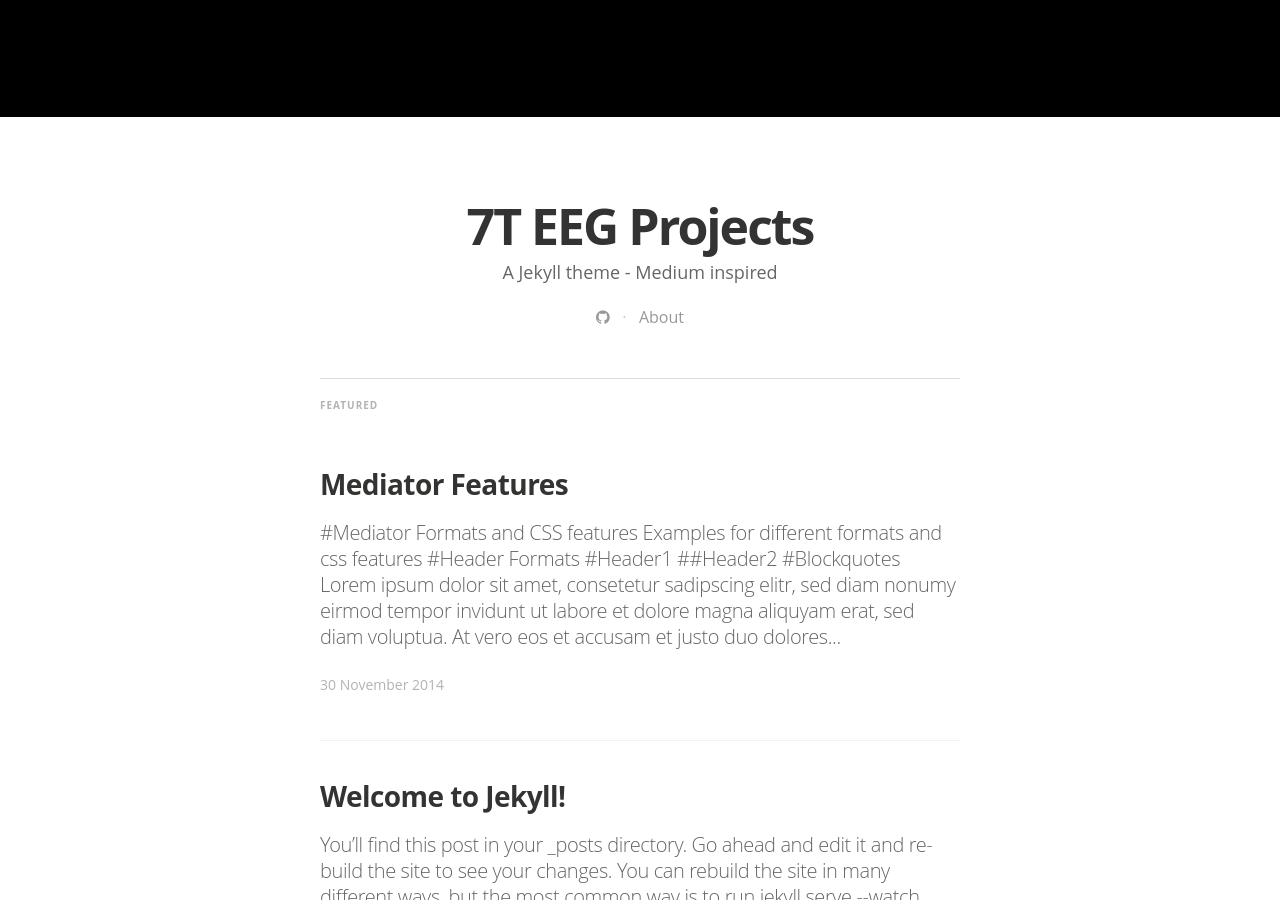
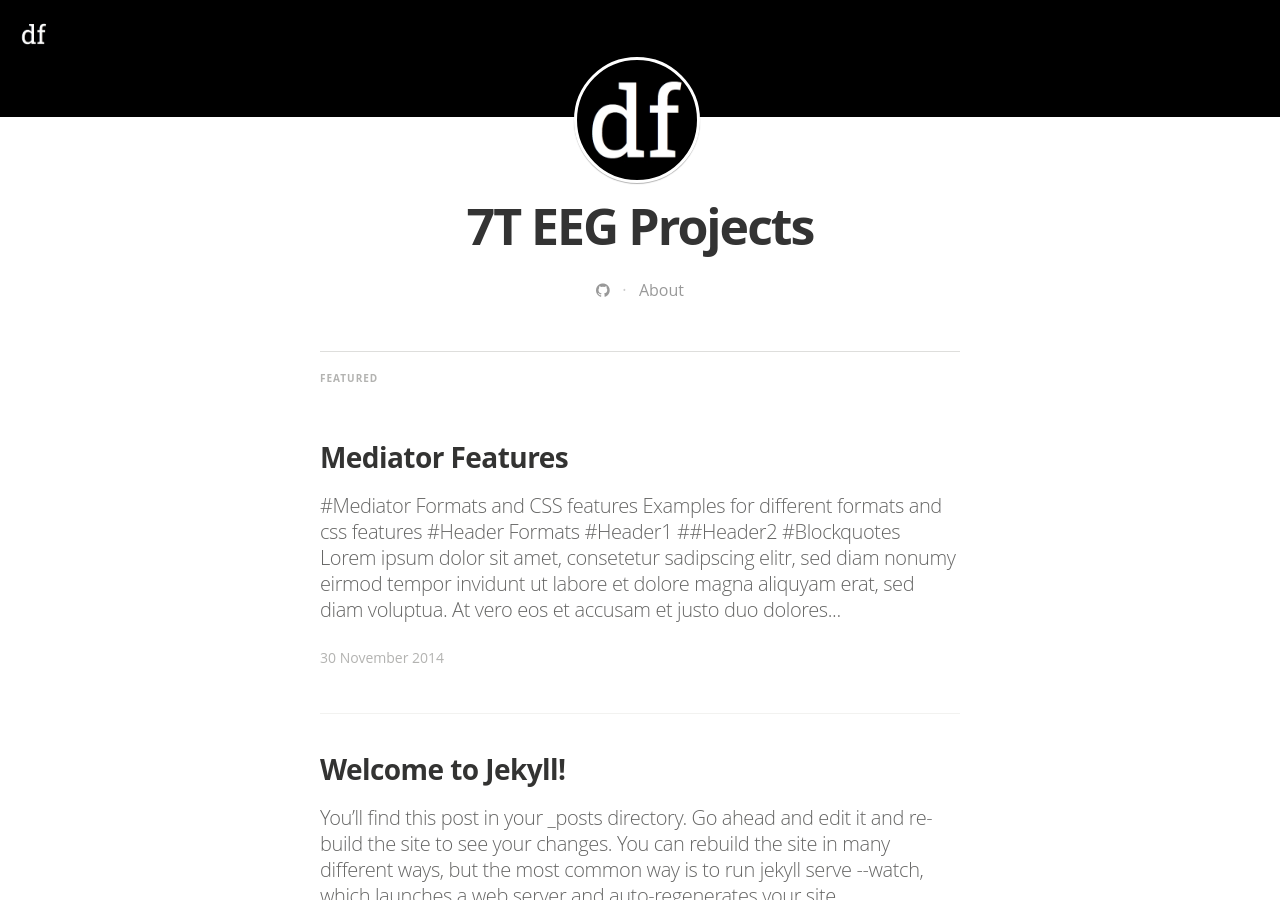
Before and after one commit to LabNeuroCogDevel/7T_EEG, a Jekyll site: the page built from docs/index.html, in a window 1280 px wide and 900 px high, scrolled down 333 px. Built offline with Jekyll 4.4.1, drawn with Linux system fonts in a browser that asks for light colours; nearby versions of some CDN libraries; some web fonts are replaced; the list of posts is cut into pages by our own code.

Commit message:
Update _config.yml

```diff
--- a/docs/_config.yml
+++ b/docs/_config.yml
@@ -6,19 +6,18 @@
 # Site settings
 title: "7T EEG Projects"
 description: > # this means to ignore newlines until "email:"
-   A Jekyll theme - Medium inspired
 
-email:
+email: ""
 #blog logo
-logo:
-float_logo: false # true, false (default)
+logo: "/assets/images/df_logo.jpg"
+float_logo: true # true, false (default)
 
 # blog cover
 cover:
 
-name:
-author:
-author_image:
+name: 'Shane McKeon'
+author: 'Shane McKeon'
+author_image: "/assets/images/author.jpg"
 
 paginate:	5
 
@@ -34,12 +33,12 @@
 
 # social icons and sharing options
 social:
- # - icon:	twitter
- #   url:	https://twitter.com/dirkfabisch
- #   desc: Follow me on twitter
- #   share_url: http://twitter.com/share
- #   share_title: ?text=
- #   share_link: "&amp;url="
+#  - icon:	twitter
+#    url:	https://twitter.com/dirkfabisch
+#    desc: Follow me on twitter
+#    share_url: http://twitter.com/share
+#    share_title: ?text=
+#    share_link: "&amp;url="
 
 #  - icon:	facebook
 #    url:	https://facebook.com/???
```
